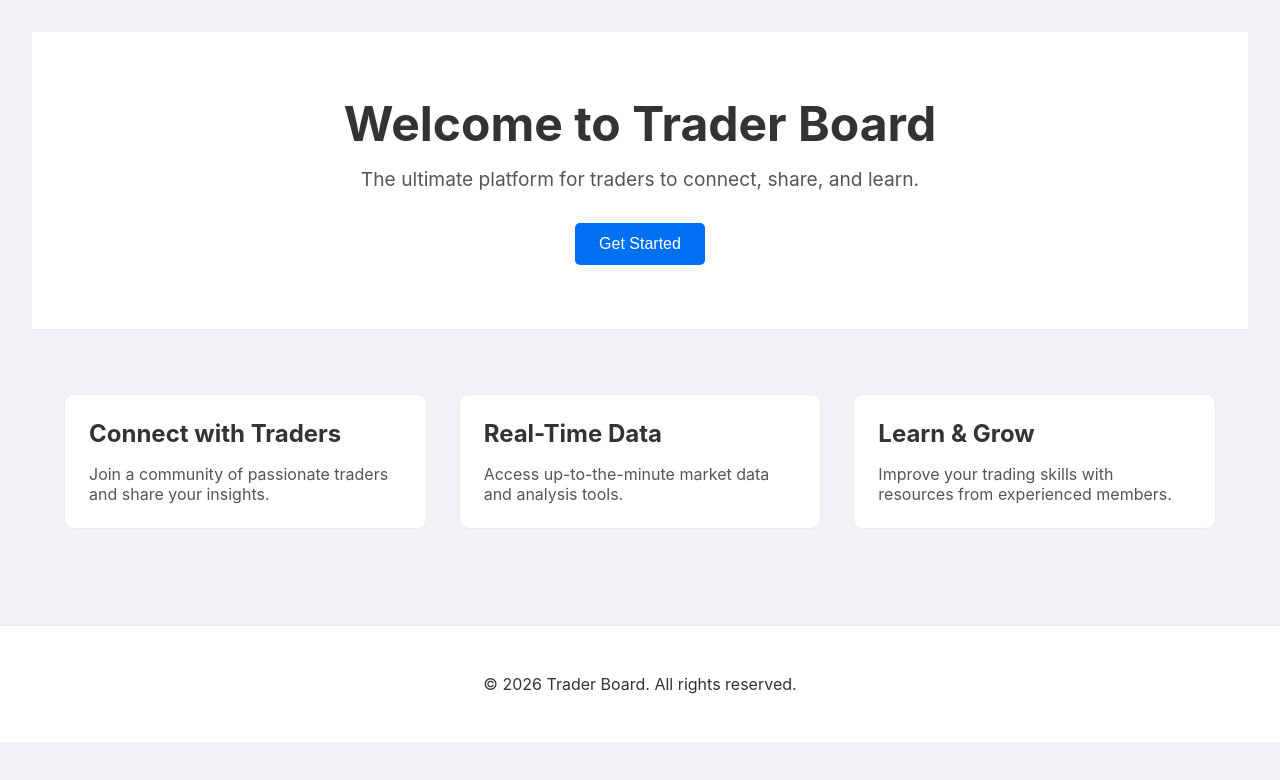
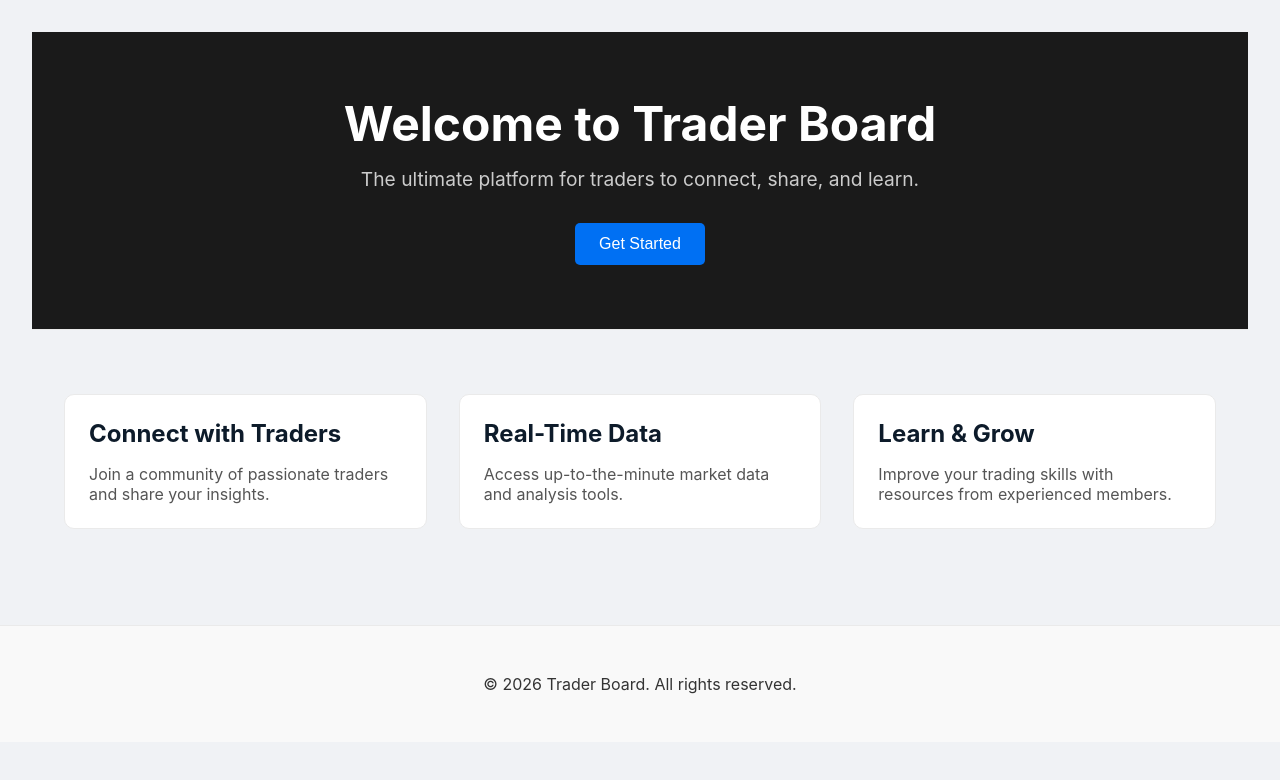
Before and after one commit to xenirio/trader-board, a Next.js app: page / in a window 1280 px wide. Shown: the top 780 px of the page. Built offline with nearby package versions, Linux system fonts and the light colour scheme.

Commit message:
Feat: Implement UI contrast and readability fixes (#326)
* feat: adjust hero heading color for contrast

* feat: improve feature card title readability

* feat: enhance footer text contrast

* feat: create Footer component and apply text class

```diff
--- a/app/components/FeatureCard/FeatureCard.module.css
+++ b/app/components/FeatureCard/FeatureCard.module.css
@@ -14,6 +14,7 @@
 .title {
   font-size: 1.5rem;
   margin: 0 0 1rem;
+  color: #0d1b2a; /* Dark blue for strong contrast */
 }
 
 .description {
--- a/app/components/Footer/Footer.module.css
+++ b/app/components/Footer/Footer.module.css
@@ -2,5 +2,10 @@
   text-align: center;
   padding: 2rem;
   border-top: 1px solid #eaeaea;
-  background-color: #ffffff;
+  background-color: #f9f9f9; /* Light gray background */
 }
+
+.text {
+  color: #2c3e50; /* Dark slate blue for high contrast */
+  font-size: 0.9rem;
+}
--- a/app/components/HeroSection/HeroSection.module.css
+++ b/app/components/HeroSection/HeroSection.module.css
@@ -1,7 +1,7 @@
 .hero {
   text-align: center;
   padding: 4rem 2rem;
-  background-color: #ffffff;
+  background-color: #1a1a1a; /* Dark background for the hero section */
   border-bottom: 1px solid #eaeaea;
 }
 
@@ -9,12 +9,13 @@
   font-size: 3rem;
   margin: 0;
   line-height: 1.15;
+  color: #ffffff; /* White text for high contrast */
 }
 
 .description {
   font-size: 1.2rem;
   margin: 1rem 0 2rem;
-  color: #555;
+  color: #ccc; /* Lighter text for description */
 }
 
 .ctaButton {
```
Also changed, not shown: app/components/Footer/Footer.tsx (added, +11 -0 lines).
